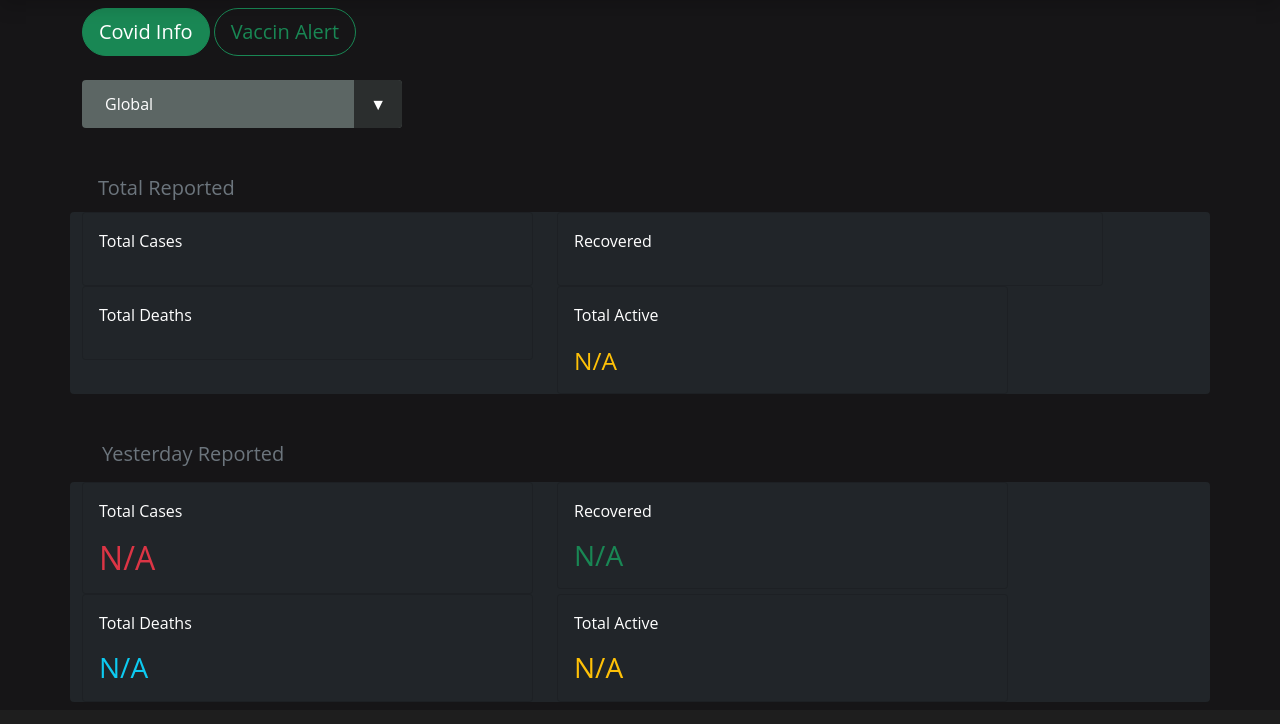
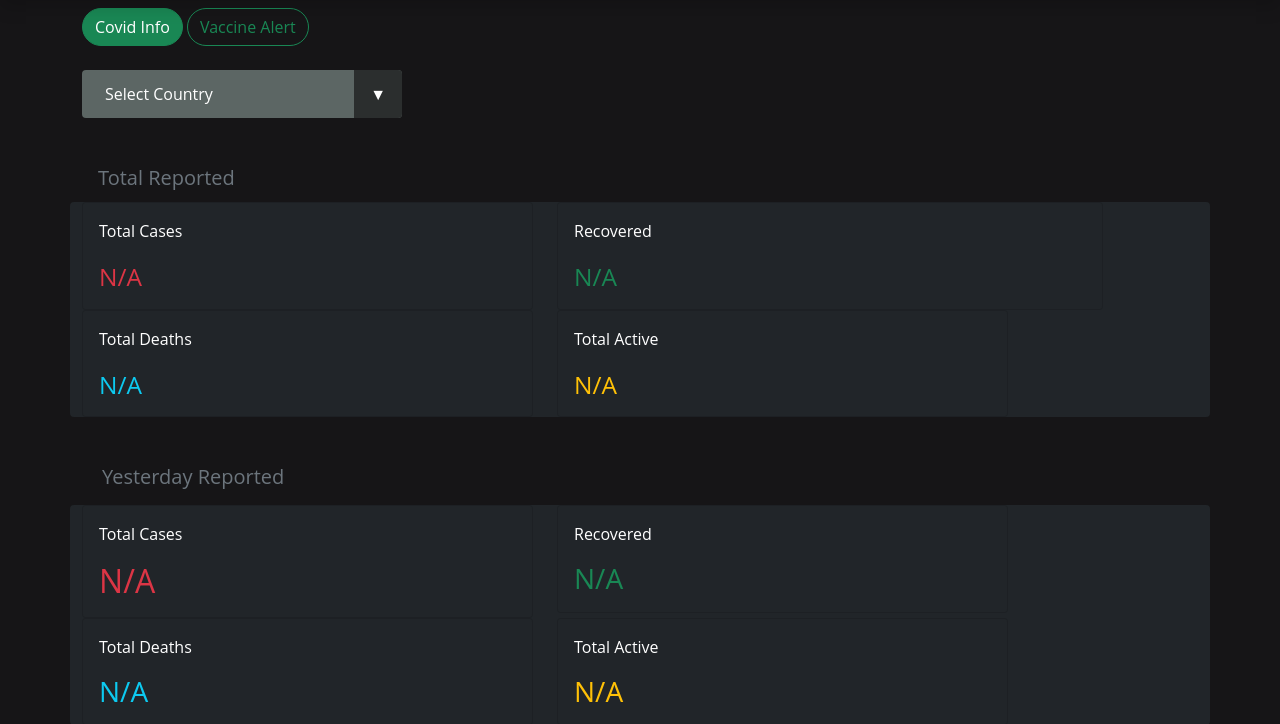
Before and after one commit to Ansalhere/KL_Vaccine_Alert-KLAbove18-, a Django app: page / in a window 1280 px wide. Shown: the part 196-920 px from the top of the page. Run offline with Django 3.2, Linux system fonts and the light colour scheme; data that the repository does not hold is empty; some libraries are stand-ins or nearby versions.

Commit message:
Update cases_info.html

```diff
--- a/covidhelp/vaccinhelp/templates/cases_info.html
+++ b/covidhelp/vaccinhelp/templates/cases_info.html
@@ -102,16 +102,16 @@
 {% extends 'base.html' %}
 {% block content %}
 <div class="container">
-    <a href="{% url 'index' %}" class="btn btn-success btn-lg mb-4 float-center rounded-pill">Covid Info</a>
-    <a href="{% url 'get_states' %}" class="btn btn-outline-success btn-lg mb-4 rounded-pill">Vaccin Alert</a>
+    <a href="{% url 'index' %}" class="btn btn-success btn mb-4 float-center rounded-pill">Covid Info</a>
+    <a href="{% url 'get_states' %}" class="btn btn-outline-success btn mb-4 rounded-pill">Vaccine Alert</a>
     <div class="row d-flex justify-content-center">
         <div class="">
             <div class="select col-sm-6">
                 <form action="" method="POST">
                     {%csrf_token%}
                     <select id="selectCountry" name="">
-                        <option disabled selected>Global</option>
-                        {% for country in countries.Countries %}
+                        <option disabled selected>Select Country</option>
+                        {% for country in countries %}
                         <option value="{{country.Country}}">{{ country.Country }}</option>
                         {% endfor %}
                     </select>
@@ -151,6 +151,7 @@
                         <p class="fs-6 ">Total Cases</p>
                         <h3 class="card-text text-danger" id="totalcases">
                             <small>{{countries.Global.TotalConfirmed}}</small>
+                            <small>N/A</small>
                         </h3>
     <!--                    <button class="btn btn-primary" type="button">Button</button>-->
                     </div>
@@ -162,6 +163,7 @@
                         <p class="fs-6 ">Recovered</p>
                         <h3 class="card-text text-success" id="totalrecovered">
                             <small>{{countries.Global.TotalRecovered}}</small>
+                            <small>N/A</small>
                         </h3>
     <!--                    <button class="btn btn-primary" type="button">Button</button>-->
                     </div>
@@ -173,6 +175,7 @@
                         <p class="fs-6">Total Deaths</p>
                         <h3 class="card-text text-info" id="totaldeaths">
                             <small>{{countries.Global.TotalDeaths}}</small>
+                            <small>N/A</small>
                         </h3>
     <!--                    <button class="btn btn-primary" type="button">Button</button>-->
                     </div>
```
